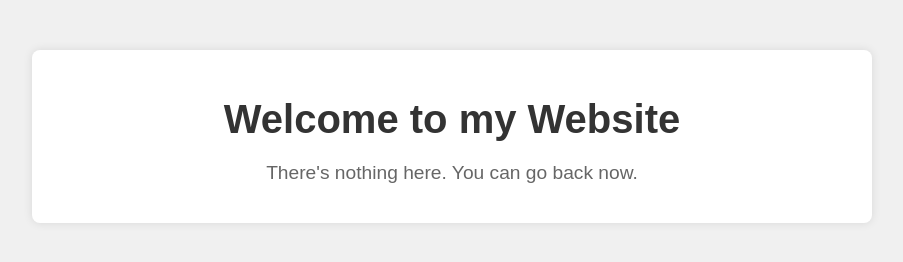
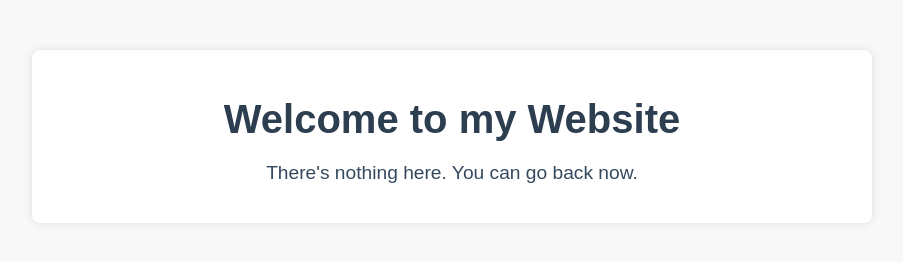
Before and after one commit to Minakun1/testweb.github.io, a plain HTML site: page index.html in a window 1280 px wide. Shown: the whole page, without its empty margins (188-1091 px from the left). Drawn offline with Linux system fonts and the light colour scheme.

Commit message:
Update style.css

```diff
--- a/style.css
+++ b/style.css
@@ -2,32 +2,32 @@ body {
     margin: 0;
     padding: 0;
     font-family: Arial, sans-serif;
-    background-color: #f0f0f0;
+    background-color: #f8f8f8; /* Light gray background */
 }
 
 .container {
     max-width: 800px;
     margin: 50px auto;
     padding: 20px;
-    background-color: #fff;
+    background-color: #fff; /* White container background */
     border-radius: 8px;
     box-shadow: 0 0 10px rgba(0, 0, 0, 0.1);
     text-align: center;
 }
 
 .title {
-    color: #333;
+    color: #2c3e50; /* Dark blue title color */
     font-size: 2.5rem;
     margin-bottom: 20px;
 }
 
 .message {
-    color: #666;
+    color: #34495e; /* Dark gray message color */
     font-size: 1.2rem;
 }
 
 a {
-    color: #007bff;
+    color: #3498db; /* Blue link color */
     text-decoration: none;
 }
 
```
